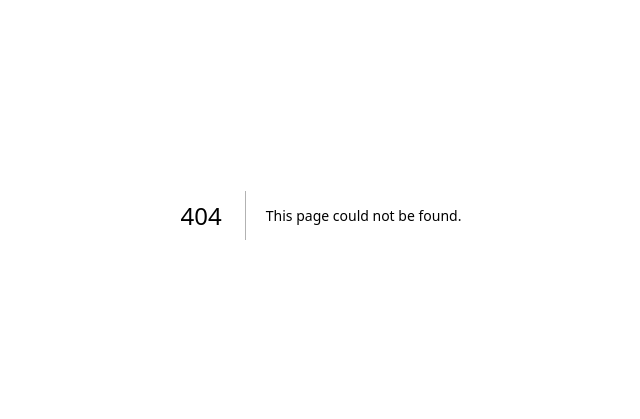
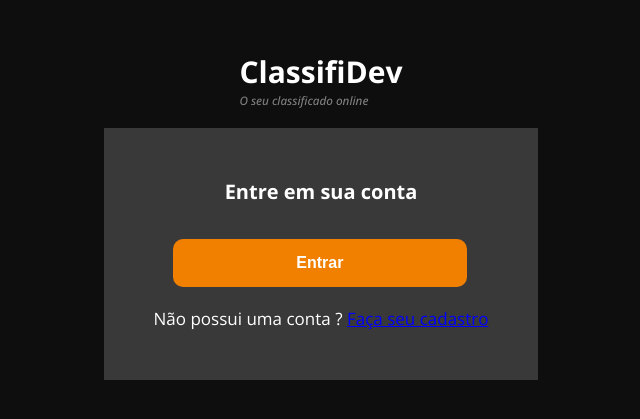
Before and after one commit to Seja-Dev/desafio-classidev, a Next.js app: page /login in a window 1280 px wide. Before the commit this address had no page. Shown: the part 185-604 px from the top of the page, without its empty margins (319-959 px from the left). Built offline with nearby package versions, Linux system fonts and the light colour scheme.

Commit message:
Criado login page com integracao a api

```diff
--- a/modules/user/user.service.js
+++ b/modules/user/user.service.js
@@ -3,7 +3,7 @@ import { hashPassword, compareSync  } from "../../utils/bcrypt"
 
 import User from './user.model'
 
-export const signupUser = async (body) => { //quando a função é somente export const ,deve importar assim : import {signupUser} from
+export const signupUser = async (body) => {
   try {
     const user = {
       ...body,
--- a/package.json
+++ b/package.json
@@ -14,7 +14,7 @@
     "axios": "^0.26.1",
     "bcryptjs": "^2.4.3",
     "express": "^4.18.2",
-    "iron-session": "^8.0.1",
+    "iron-session": "^6.0.5",
     "joi": "^17.12.1",
     "joi-objectid": "^4.0.2",
     "moment": "^2.30.1",
--- /dev/null
+++ b/pages/login.jsx
@@ -0,0 +1,100 @@
+import styled from "styled-components";
+import { useState } from 'react'
+import Link from 'next/link'
+import { useForm } from 'react-hook-form'
+import { joiResolver } from '@hookform/resolvers/joi'
+import axios from 'axios'
+import { useRouter } from 'next/router'
+
+import { loginSchema } from '../modules/user/user.schema'
+
+import Logo from "@/components/logo/Logo";
+import Input from "@/components/form/Input";
+import Button from "@/components/form/Button";
+
+const Container  = styled.div`
+  background-color: ${(props) => props.theme.colors.background};
+  width: 100%;
+  min-height: 100vh;
+  height: auto;
+  display: flex;
+  flex-direction: column;
+  align-items: center;
+  justify-content: center;
+`
+const FormContainer = styled.div`
+  margin-top: 20px;
+  padding: 50px;
+  display: flex;
+  flex-direction: column;
+  background-color: #3f3f3fe5;
+`
+const Form = styled.form`
+ display: flex;
+ flex-direction: column;
+ margin: 20px 0;
+ gap: 7px;
+`
+const Text = styled.h1`
+  color: ${(props) => props.theme.colors.white};
+  text-align: center;
+`
+const TextAlt = styled.p`
+  color: ${(props) => props.theme.colors.white};
+  font-size: 17px;
+  text-align: center;
+
+`
+const ButtonAlt = styled(Button)`
+  margin-left: 19px;
+  width: 88%;
+`
+
+export default function LoginPage(){
+  const router = useRouter()
+  const {control ,handleSubmit, formState: { errors }, setError } = useForm({
+    resolver: joiResolver(loginSchema)
+  })
+  const [loading, setLoading] = useState(false)
+
+  const onSubmit = async (data) => {
+    try {
+      setLoading(true)
+      const { status } = await axios.post(`${process.env.NEXT_PUBLIC_API_URL}/api/user/login`, data)
+      if (status === 200) {
+        router.push('/')
+      }
+
+    } catch ({ response }) {
+        if ( response.data === 'password incorrect') {
+            setError('password',{
+              message : 'A senha está incorreta.'
+
+            })
+        }
+      else if (response.data === 'not found') {
+        setError('userOrEmail', {
+          message : 'Usuário ou e-mail não encontrado.'
+        })
+      }
+    } finally {
+      setLoading(false)
+    }
+  }
+
+  return(
+    <Container>
+      <Logo />
+      <FormContainer>
+          <Text>Entre em sua conta</Text>
+          <Form onSubmit={ handleSubmit(onSubmit)}>
+              <Input label="Email ou usuário" name='userOrEmail' control={control} type3 />
+              <Input label="Senha" type="password" name='password' control={control} type3 />
+              <ButtonAlt loading={loading} type='submit' disabled={Object.keys(errors).length > 0 }>Entrar</ButtonAlt>
+          </Form>
+          <TextAlt>Não possui uma conta ? <Link style={{color: 'blue'}} href="/signup">Faça seu cadastro</Link></TextAlt>
+      </FormContainer>
+    </Container>
+
+  )
+}
```
Also changed, not shown: pages/index.jsx (line endings or trailing spaces), 2 other files (tests, documents, lock files or other folders).
